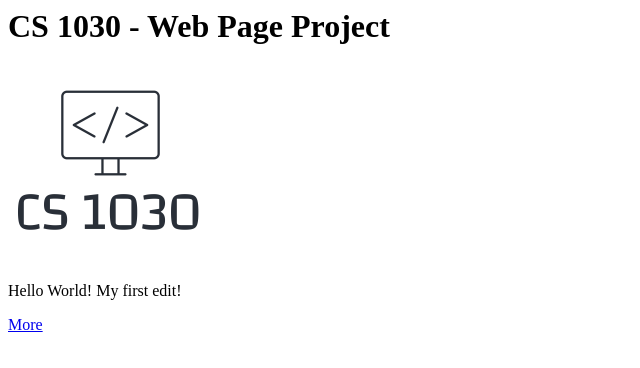
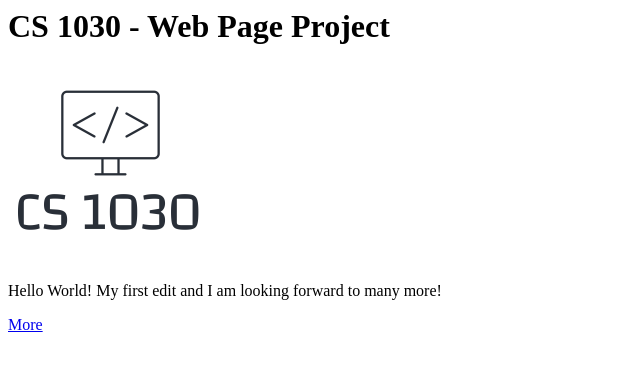
Before and after one commit to et1998/HTML-Training, a plain HTML site: page index.html in a window 1280 px wide. Shown: the whole page, without its empty margins (0-640 px from the left). Drawn offline with Linux system fonts and the light colour scheme.

Commit message:
Made another edit to the body

```diff
--- a/index.html
+++ b/index.html
@@ -8,7 +8,7 @@
     <!-- Replace the lines in this body with your content. -->
     <h1>CS 1030 - Web Page Project</h1>
     <img src="logo.png">
-    <p>Hello World! My first edit!</p>
+    <p>Hello World! My first edit and I am looking forward to many more!</p>
     <p><a href="secondpage.html">More</a></p>
   </body>
 </html>
```
